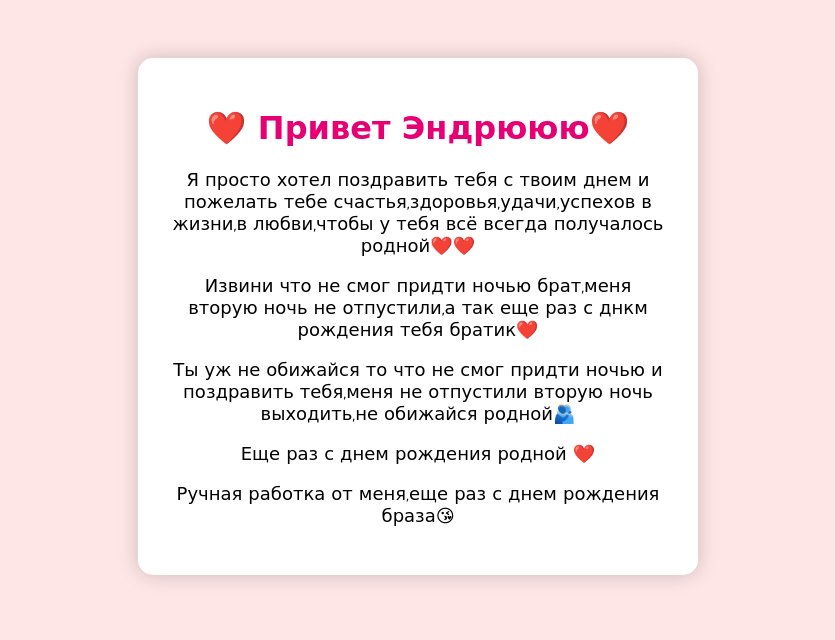
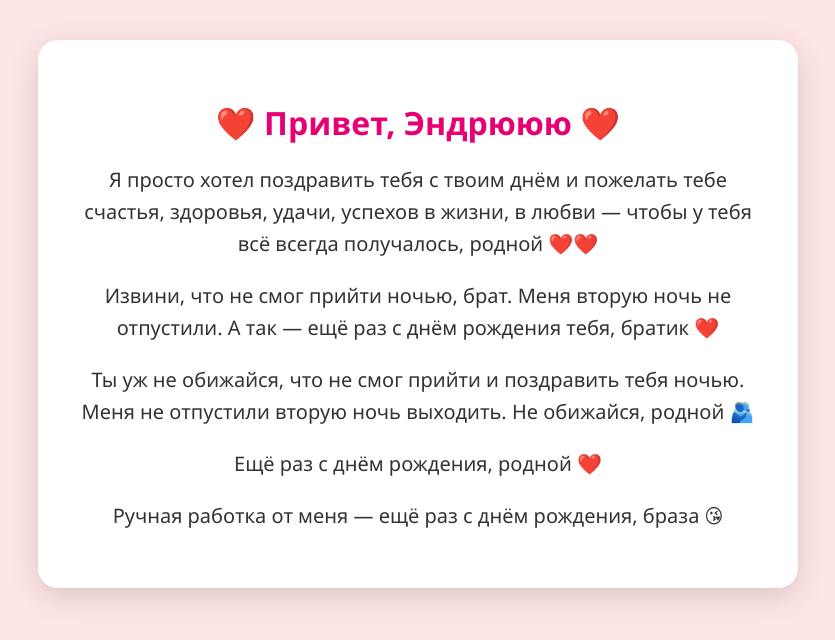
Before and after one commit to sq1dix/andrey, a plain HTML site: page index.html in a window 1280 px wide. Shown: the whole page, without its empty margins (222-1057 px from the left). Drawn offline with Linux system fonts and the light colour scheme.

Commit message:
Update index.html

```diff
--- a/index.html
+++ b/index.html
@@ -2,38 +2,62 @@
 <html lang="ru">
 <head>
   <meta charset="UTF-8">
-  <title>Для тебя Родничок мой❤️</title>
+  <title>Для тебя, Родничок мой ❤️</title>
   <style>
     body {
       background-color: #ffe6e6;
-      font-family: 'Comic Sans MS', cursive;
+      font-family: 'Segoe UI', Tahoma, Geneva, Verdana, sans-serif;
       text-align: center;
-      padding: 50px;
+      padding: 40px 20px;
+      margin: 0;
     }
+
     .card {
       background-color: white;
-      padding: 30px;
-      border-radius: 15px;
-      box-shadow: 0 0 20px rgba(0,0,0,0.2);
-      max-width: 500px;
+      padding: 40px 30px;
+      border-radius: 20px;
+      box-shadow: 0 8px 30px rgba(0, 0, 0, 0.15);
+      max-width: 700px;
       margin: auto;
+      word-wrap: break-word;
     }
+
     h1 {
       color: #e60073;
+      font-size: 32px;
+      margin-bottom: 20px;
     }
+
     p {
-      font-size: 18px;
+      font-size: 20px;
+      color: #333;
+      line-height: 1.6;
+      margin-bottom: 16px;
+    }
+
+    @media (max-width: 768px) {
+      .card {
+        padding: 30px 20px;
+      }
+
+      h1 {
+        font-size: 28px;
+      }
+
+      p {
+        font-size: 18px;
+      }
     }
   </style>
 </head>
 <body>
   <div class="card">
-    <h1>❤️ Привет Эндрююю❤️</h1>
-    <p>Я просто хотел поздравить тебя с твоим днем и пожелать тебе счастья,здоровья,удачи,успехов в жизни,в любви,чтобы у тебя всё всегда получалось родной❤️❤️</p>
-    <p>Извини что не смог придти ночью брат,меня вторую ночь не отпустили,а так еще раз с днкм рождения тебя братик❤️</p>
-    <p>Ты уж не обижайся то что не смог придти ночью и поздравить тебя,меня не отпустили вторую ночь выходить,не обижайся родной🫂</p>
-    <p> Еще раз с днем рождения родной ❤️</p>
-    <p>Ручная работка от меня,еще раз с днем рождения браза😘</p>
+    <h1>❤️ Привет, Эндрююю ❤️</h1>
+    <p>Я просто хотел поздравить тебя с твоим днём и пожелать тебе счастья, здоровья, удачи, успехов в жизни, в любви — чтобы у тебя всё всегда получалось, родной ❤️❤️</p>
+    <p>Извини, что не смог прийти ночью, брат. Меня вторую ночь не отпустили. А так — ещё раз с днём рождения тебя, братик ❤️</p>
+    <p>Ты уж не обижайся, что не смог прийти и поздравить тебя ночью. Меня не отпустили вторую ночь выходить. Не обижайся, родной 🫂</p>
+    <p>Ещё раз с днём рождения, родной ❤️</p>
+    <p>Ручная работка от меня — ещё раз с днём рождения, браза 😘</p>
   </div>
 </body>
 </html>
```
